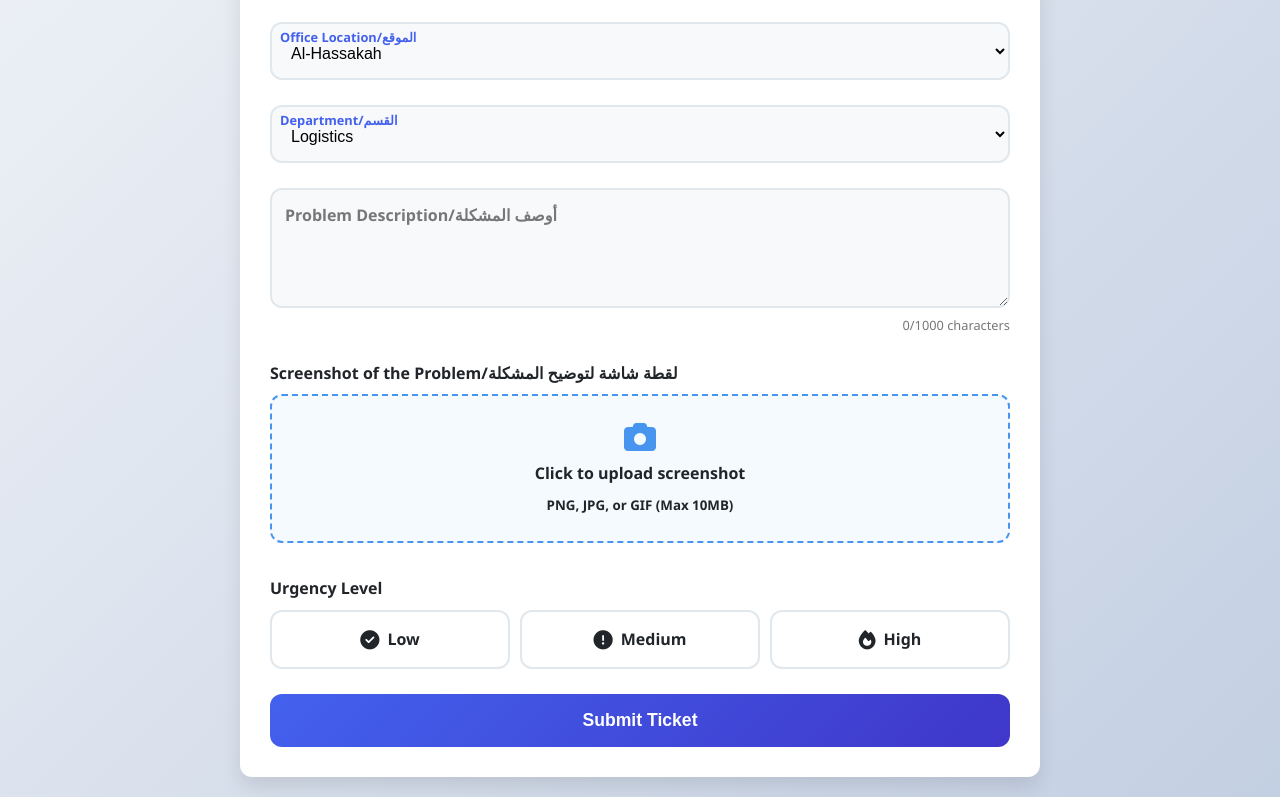
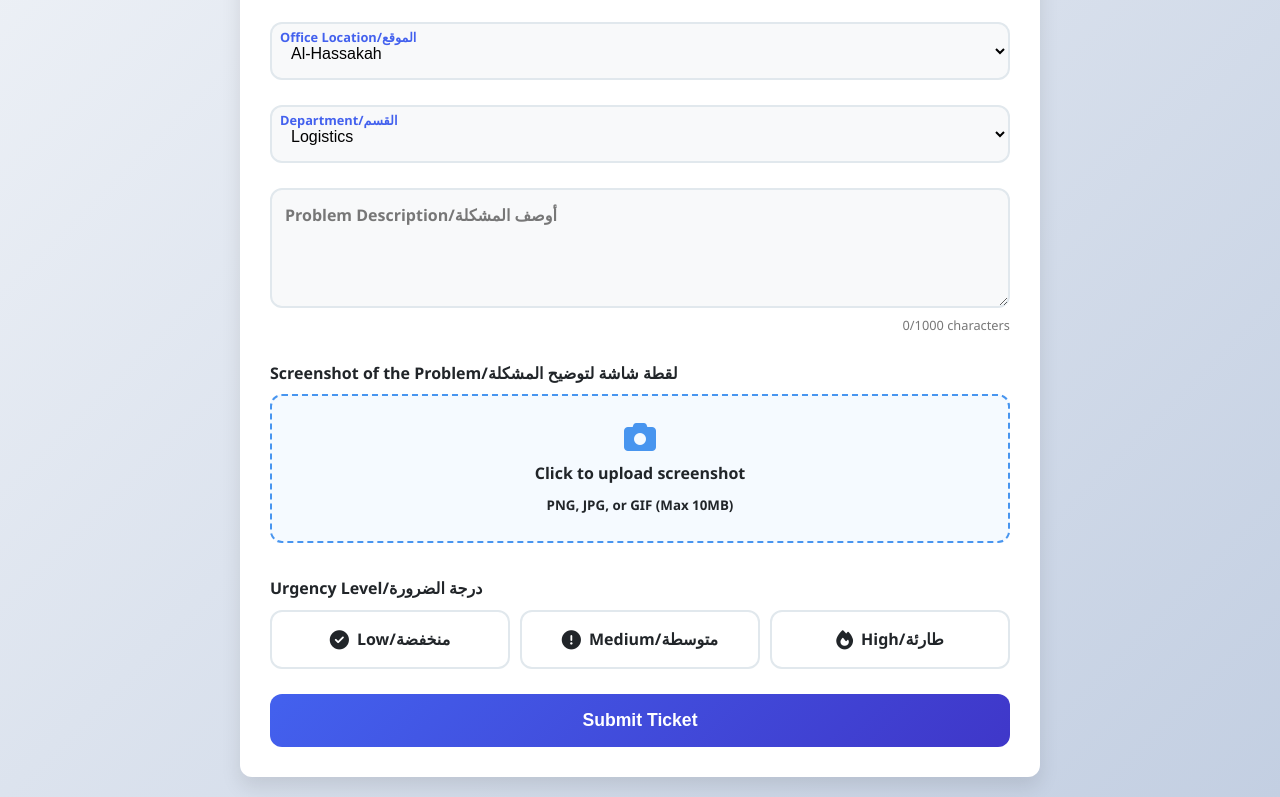
Before and after one commit to HozanFttah/ticketing-system, a website: page public/index.html in a window 1280 px wide. Shown: the part 482-1279 px from the top of the page. Drawn offline with Linux system fonts and the light colour scheme.

Commit message:
Update index.html

```diff
--- a/public/index.html
+++ b/public/index.html
@@ -518,7 +518,7 @@ textarea[dir="rtl"] {
                         <option value="HR">Human Resources</option>
                         <option value="Finance">Finance</option>
                         <option value="Security">Security</option>
-                        <option value="Operations">Operations</option>
+                        <option value="Grants and Partnerships">Grants and Partnerships</option>
                         <option value="Program">Program</option>
                         <option value="Media and Advocacy">Media and Advocacy</option>
                         <option value="MEAL">MEAL</option>
@@ -550,27 +550,27 @@ textarea[dir="rtl"] {
                 </div>
 
                 <div class="form-group">
-                    <label>Urgency Level</label>
+                    <label>Urgency Level/درجة الضرورة</label>
                     <div class="urgency-grid">
                         <div class="urgency-option">
                             <input type="radio" id="low" name="urgency" value="Low" required>
                             <label for="low" class="low">
                                 <i class="fas fa-check-circle"></i>
-                                Low
+                                Low/منخفضة
                             </label>
                         </div>
                         <div class="urgency-option">
                             <input type="radio" id="medium" name="urgency" value="Medium" required>
                             <label for="medium" class="medium">
                                 <i class="fas fa-exclamation-circle"></i>
-                                Medium
+                                Medium/متوسطة
                             </label>
                         </div>
                         <div class="urgency-option">
                             <input type="radio" id="high" name="urgency" value="High" required>
                             <label for="high" class="high">
                                 <i class="fas fa-fire"></i>
-                                High
+                                High/طارئة
                             </label>
                         </div>
                     </div>
```
